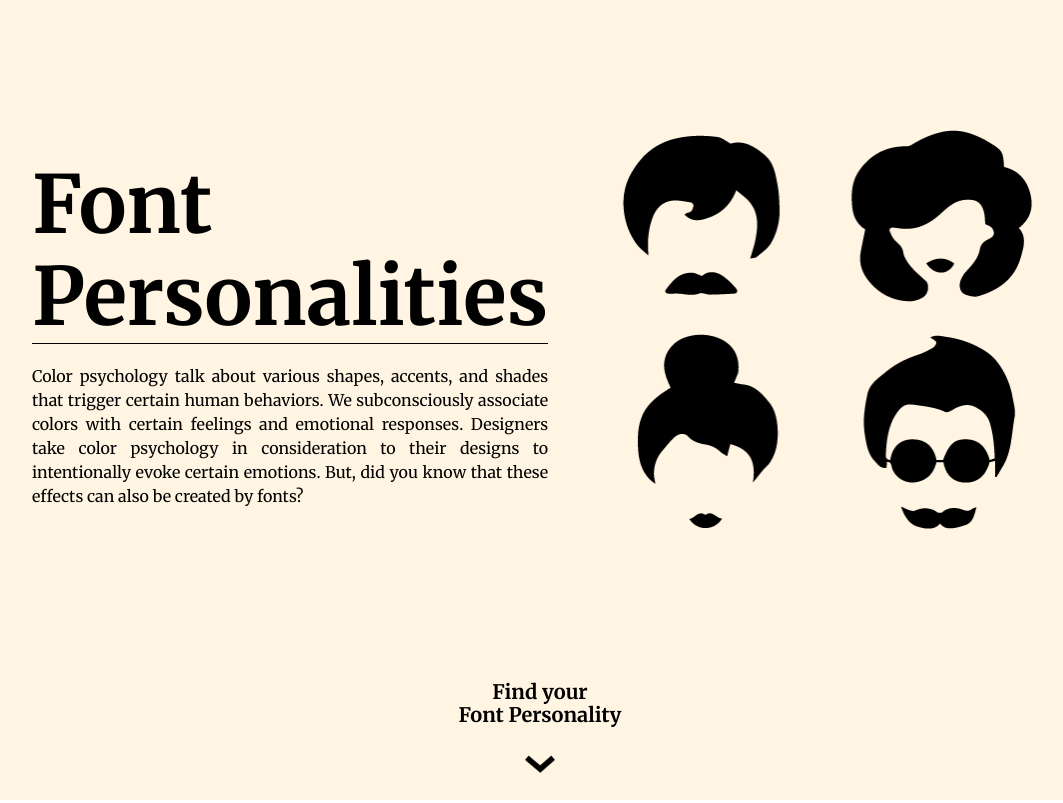
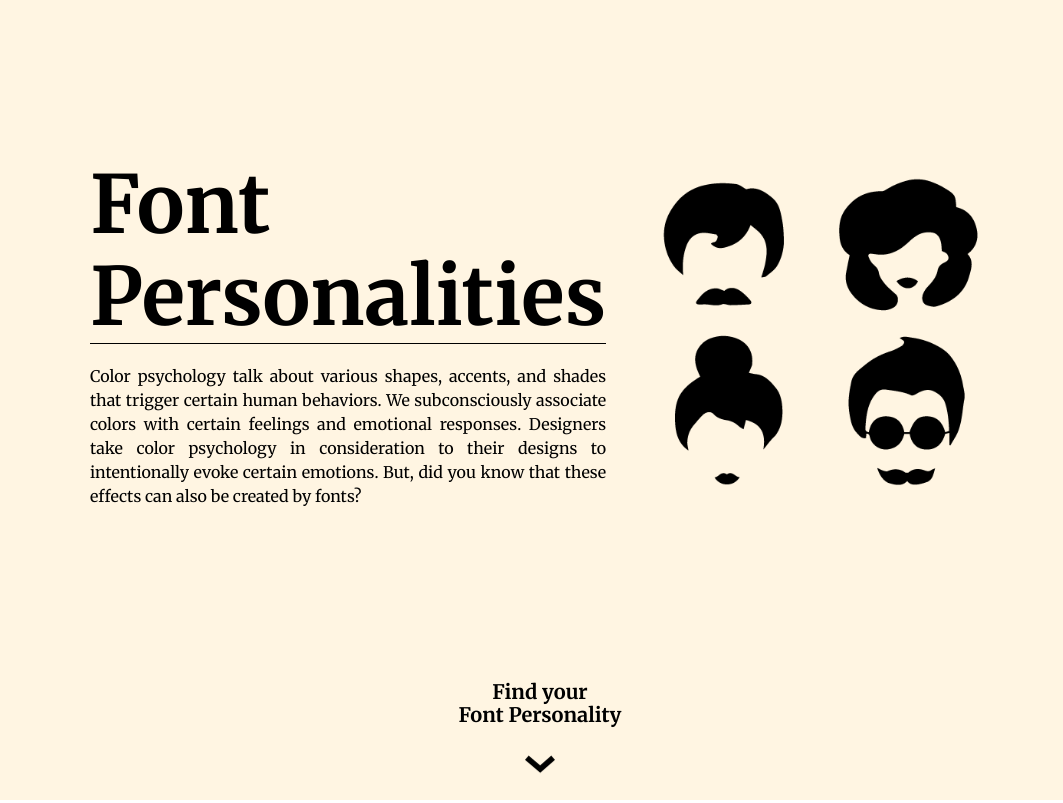
Before and after one commit to uxlinh/fontpersonalities, a plain HTML site: page index.html in a window 1280 px wide. Shown: the top 803 px of the page, without its empty margins (100-1163 px from the left). Drawn offline with Linux system fonts and the light colour scheme; a web font is replaced by a local one.

Commit message:
La til vw på bilder i index

```diff
--- a/css/index.css
+++ b/css/index.css
@@ -8,7 +8,7 @@ html{
 
 /*---------------------------- HEADER --------------------------*/
 header {
-    height: 100vh;
+    min-height: 100vh;
     width: 100vw;
     background-color:#FFF5E2;
     color: black;
@@ -33,6 +33,8 @@ header {
 
 #box2-img {
     flex: 1;
+    height: 30vw;
+    width: 30vw;
 }
 
 #box1-text p {
@@ -90,7 +92,7 @@ header {
 main {
     margin: 0;
     padding: 0;
-    height: 100vh;
+    min-height: 100vh;
     width: 100vw;
     display: flex;
     justify-content: center;
@@ -99,8 +101,8 @@ main {
 }
 
 img {
-    width: 500px;
-    height: 500px;
+    width: 30vw;
+    height: 30vw;
 }
 
 a, #roboto #bodoni {
```
